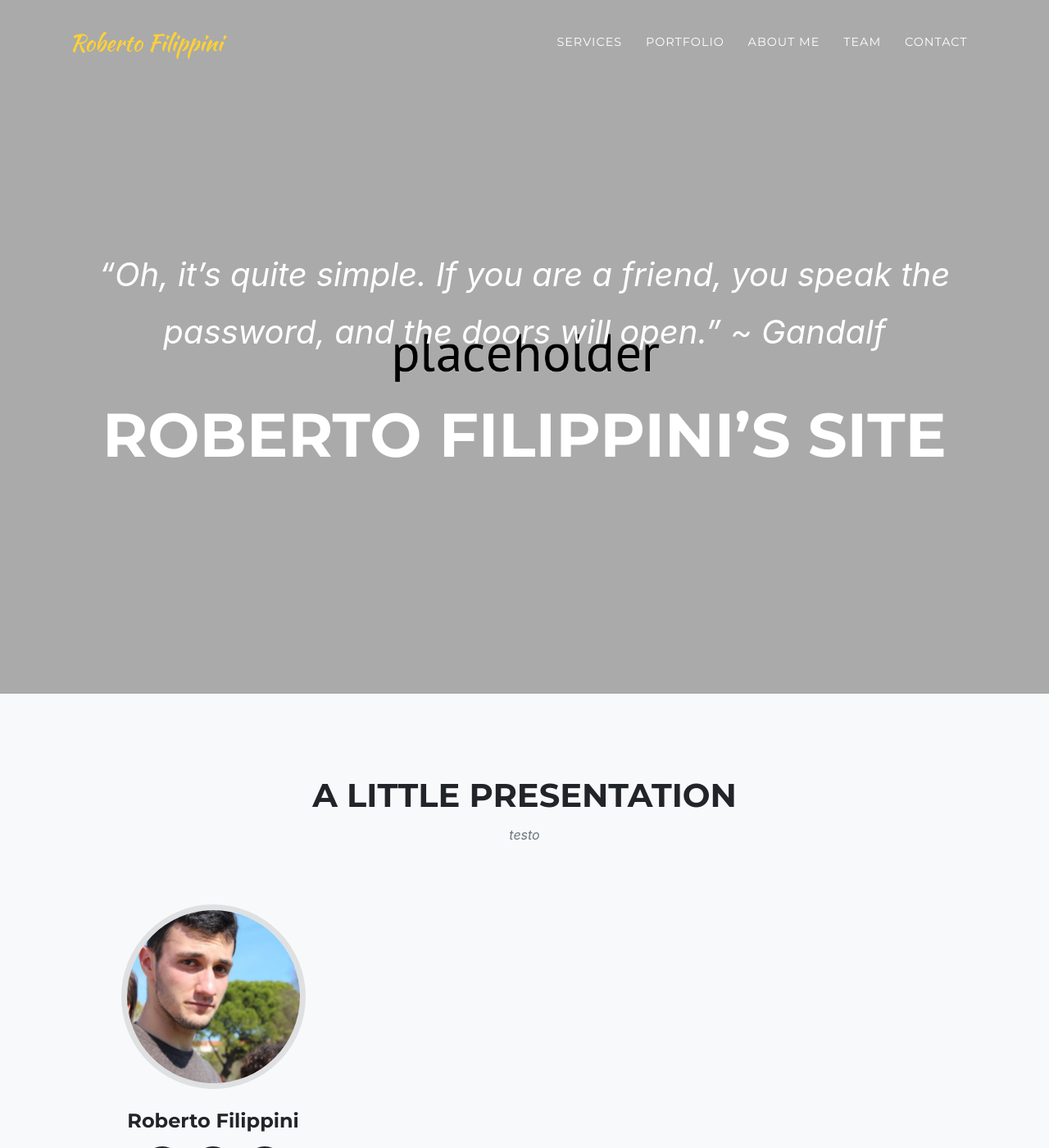
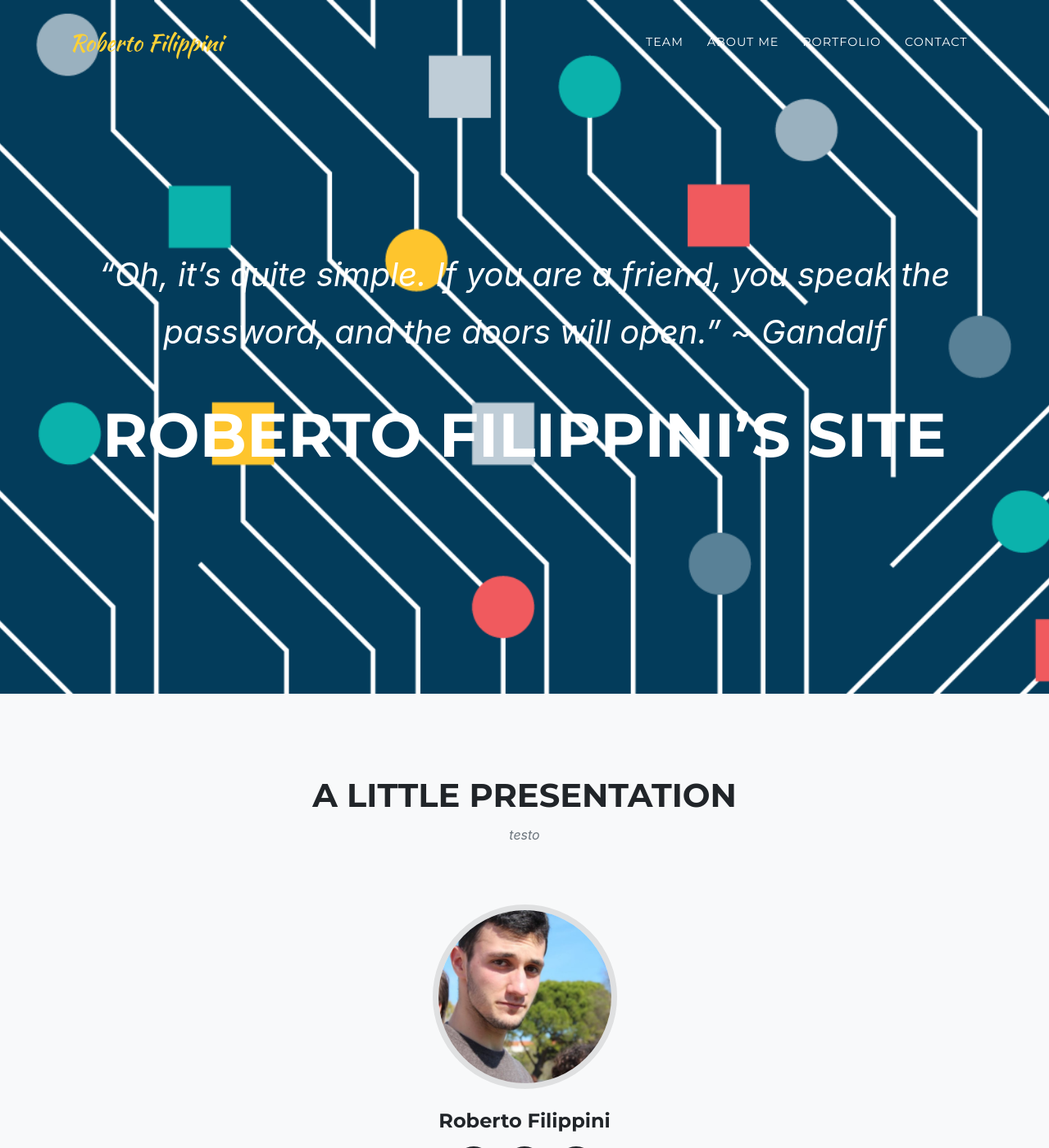
Before and after one commit to RobertoFilippini/RobertoFilippini.github.io, a Jekyll site: the page built from index.md, in a window 1280 px wide and 1400 px high. Shown: the whole window at 82% size. Built offline with Jekyll 4.4.1, drawn with Linux system fonts in a browser that asks for light colours; some web fonts are replaced.

Commit message:
deletion and order, try on photo

```diff
--- a/_data/navigation.yml
+++ b/_data/navigation.yml
@@ -11,14 +11,12 @@
 # -----------------
 en: &DEFAULT_EN
   nav:
-    - title: "Services"
-      section: services
+    - title: "Team"
+      section: team
+    - title: "About Me"
+      section: timeline
     - title: "Portfolio"
       section: portfolio
-    - title: "About Me"
-      section: timeline
-    - title: "Team"
-      section: team
     - title: "Contact"
       section: contact
 en-US:
--- a/_data/style.yml
+++ b/_data/style.yml
@@ -4,7 +4,7 @@
 #black: "#000"
 
 #Image Customization
-header-image: "../img/header.png"
+header-image: "../img/header1.png"
 contact-image: "../img/contact.png"
 
 #Font Awesome icon for portfolio grid when an item is hovered over
--- a/_includes/team.html
+++ b/_includes/team.html
@@ -9,7 +9,7 @@
   </div>
   <div class="row">
   {% for person in site.data.sitetext[site.locale].team.people %}
-	<div class="col-sm-4">
+	<div class="col-sm-12">
 	  <div class="team-member">
 		<img class="mx-auto rounded-circle" src="{{ person.image }}" alt="">
 		<h4>{{ person.name }}</h4>
```
Also changed, not shown: assets/img/header1.png (added).
